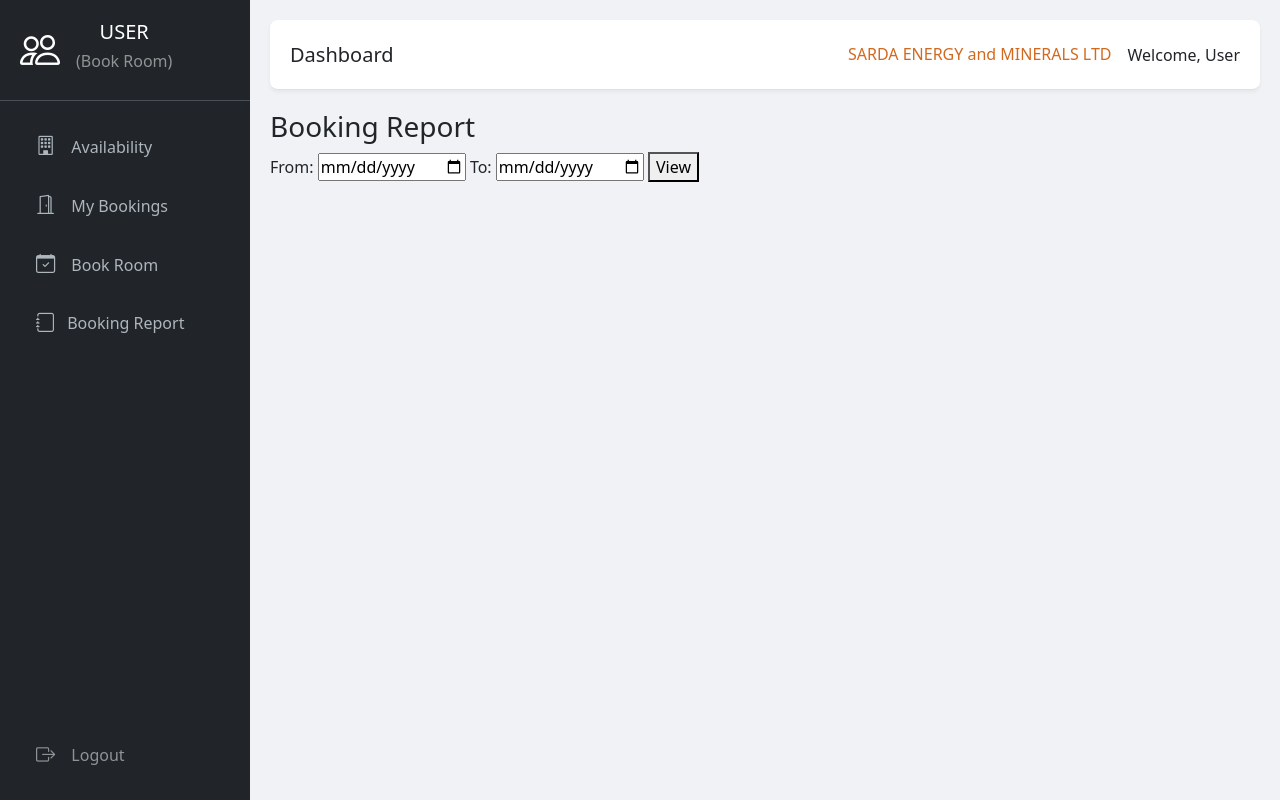
After one commit to successfulshreya/guesthouse_system, a PHP site: page /user/report.php in a window 1280 px wide. The commit adds this page. Run offline with PHP 8.4, Linux system fonts and the light colour scheme; the visitor is signed in with stand-in values (Sample User, id 1).

Commit message:
report feature added

```diff
--- a/user/availability.php
+++ b/user/availability.php
@@ -57,6 +57,10 @@ $gh_result = $conn->query("SELECT id, name FROM guesthouses ORDER BY name");
         </li>
         <li class="nav-item">
             <a href="book_room.php" class="nav-link"><i class="bi bi-calendar-check"></i> Book Room</a>
+        </li>
+        </li>
+           <li class="nav-item">
+              <a href="report.php" class="nav-link"><i class="bi bi-journal"></i>Booking Report</a>
         </li>
     </ul>
     <div class="p-3">
--- a/user/book_room.php
+++ b/user/book_room.php
@@ -174,6 +174,10 @@ if ($_SERVER['REQUEST_METHOD'] === 'POST') {
         <li class="nav-item">
             <a href="book_room.php" class="nav-link"><i class="bi bi-calendar-check"></i> Book Room</a>
         </li>
+        </li>
+           <li class="nav-item">
+             <a href="report.php" class="nav-link"><i class="bi bi-journal"></i>Booking Report</a>
+        </li>
     </ul>
     <div class="p-3">
         <a href="../logout.php" class="nav-link text-white-50"><i class="bi bi-box-arrow-right"></i> Logout</a>
--- a/user/dashboard.php
+++ b/user/dashboard.php
@@ -160,6 +160,9 @@ $result = $stmt->get_result();
         <li class="nav-item">
             <a href="book_room.php" class="nav-link"><i class="bi bi-calendar-check"></i> Book Room</a>
         </li>
+           <li class="nav-item">
+            <a href="report.php" class="nav-link"><i class="bi bi-journal"></i>Booking Report</a>
+        </li>
     </ul>
     <div class="p-3">
         <a href="../logout.php" class="nav-link text-white-50"><i class="bi bi-box-arrow-right"></i> Logout</a>
--- a/user/my_booking.php
+++ b/user/my_booking.php
@@ -157,6 +157,10 @@ $result = $stmt->get_result();
         <li class="nav-item">
             <a href="book_room.php" class="nav-link"><i class="bi bi-calendar-check"></i> Book Room</a>
         </li>
+        </li>
+           <li class="nav-item">
+             <a href="report.php" class="nav-link"><i class="bi bi-journal"></i>Booking Report</a>
+        </li>
     </ul>
     <div class="p-3">
         <a href="../logout.php" class="nav-link text-white-50"><i class="bi bi-box-arrow-right"></i> Logout</a>
--- /dev/null
+++ b/user/report.php
@@ -0,0 +1,173 @@
+<?php
+session_start();
+if (!isset($_SESSION['user_id']) || $_SESSION['role'] !== 'user') {
+    header("Location: ../index.php");
+    exit();
+}
+
+include '../db_connect.php';
+
+$user_id = $_SESSION['user_id'];
+$from = $_GET['from'] ?? '';
+$to = $_GET['to'] ?? '';
+$data = [];
+
+if ($from && $to) {
+    $sql = "SELECT b.*, r.room_id AS room_label
+            FROM bookings b
+            JOIN rooms r ON b.room_id = r.id
+            WHERE b.user_id = ?
+            AND b.checkin_date BETWEEN ? AND ?";
+
+    $stmt = $conn->prepare($sql);
+
+    if (!$stmt) {
+        die("SQL Prepare Failed: " . $conn->error);  // helpful debugging
+    }
+
+    $stmt->bind_param("iss", $user_id, $from, $to);
+    $stmt->execute();
+    $data = $stmt->get_result();
+}
+?>
+<!DOCTYPE html>
+<html>
+<head>
+    <title>Booking Report</title>
+    <link href="https://cdn.jsdelivr.net/npm/bootstrap@5.3.3/dist/css/bootstrap.min.css" rel="stylesheet">
+    <link href="https://cdnjs.cloudflare.com/ajax/libs/bootstrap-icons/1.10.5/font/bootstrap-icons.min.css" rel="stylesheet">
+    <style>
+        table, th, td {
+            border: 1px solid black;
+            border-collapse: collapse;
+        }
+        th, td {
+            padding: 8px;
+        }
+
+         body {
+            min-height: 100vh;
+            display: flex;
+            background-color: #f0f2f5; /* Light gray background for a modern feel */
+        }
+        .sidebar {
+            width: 250px; /* Slightly wider sidebar */
+            background: #212529; /* Darker background for more contrast */
+            color: #fff;
+            flex-shrink: 0;
+            transition: width 0.3s;
+        }
+        .sidebar-header {
+            padding: 20px;
+            text-align: center;
+            border-bottom: 1px solid #495057;
+        }
+        .sidebar .nav-link {
+            color: #adb5bd; /* Lighter gray text */
+            padding: 15px 20px;
+        }
+        .sidebar .nav-link.active {
+            background: #495057;
+            color: #fff;
+            border-left: 3px solid #0d6efd; /* Highlight active link */
+        }
+        .sidebar .nav-link:hover {
+            background: #343a40;
+            color: #fff;
+        }
+        .sidebar .nav-link i {
+            margin-right: 12px;
+            font-size: 1.2rem;
+        }
+        .main-content {
+            flex-grow: 1;
+            padding: 20px;
+        }
+           .topbar {
+            height: 70px;
+            background: #fff;
+            display: flex;
+            align-items: center;
+            justify-content: space-between;
+            padding: 0 20px;
+            border-bottom: 1px solid #e0e0e0;
+            margin-bottom: 20px;
+            border-radius: 8px; /* Rounded corners for the topbar */
+            box-shadow: 0 2px 4px rgba(0,0,0,0.05); /* Subtle shadow */
+        }
+    </style>
+</head>
+    <body>
+            <!-- Sidebar -->
+        <nav class="sidebar d-flex flex-column">
+            <div class="sidebar-header">
+                        <a href="#" class="d-flex align-items-center text-white text-decoration-none">
+                                    <i class="bi bi-people fs-1"></i>
+                                    <span class="fs-4 ms-3"><h5>USER<h6 class="text-white-50">(Book Room)</h6></h5></span>
+                        </a>
+            </div>
+            <ul class="nav nav-pills flex-column flex-grow-1 p-3">
+                        <li class="nav-item">
+                                    <a href="availability.php" class="nav-link"><i class="bi bi-building"></i> Availability</a>
+                        </li>
+                        <li class="nav-item">
+                                    <a href="my_booking.php" class="nav-link"><i class="bi bi-door-open"></i> My Bookings</a>
+                        </li>
+                        <li class="nav-item">
+                                    <a href="book_room.php" class="nav-link"><i class="bi bi-calendar-check"></i> Book Room</a>
+                        </li>
+                           <li class="nav-item">
+                                    <a href="report.php" class="nav-link"><i class="bi bi-journal"></i>Booking Report</a>
+                        </li>
+            </ul>
+            <div class="p-3">
+                        <a href="../logout.php" class="nav-link text-white-50"><i class="bi bi-box-arrow-right"></i> Logout</a>
+            </div>
+        </nav>
+
+        <!-- Main content area -->
+            <div class="main-content">
+            <div class="topbar">
+                        <h5 class="mb-0">Dashboard</h5>
+                        <div class="d-flex align-items-center">
+                                    <h6 class="mb-0 me-3" style="color:chocolate;">SARDA ENERGY and MINERALS LTD</h6>
+                                    <span>Welcome, User</span>
+                        </div>
+            </div>
+
+    <h3>Booking Report</h3>
+
+    <form method="get">
+        <label>From:</label>
+        <input type="date" name="from" required value="<?= htmlspecialchars($from) ?>">
+
+        <label>To:</label>
+        <input type="date" name="to" required value="<?= htmlspecialchars($to) ?>">
+
+        <button type="submit">View</button>
+    </form>
+
+    <?php if ($from && $to): ?>
+        <?php if ($data && $data->num_rows > 0): ?>
+            <table>
+                <tr>
+                    <th>Room</th>
+                    <th>Check-in</th>
+                    <th>Check-out</th>
+                    <th>Total Cost (Rs)</th>
+                </tr>
+                <?php while ($b = $data->fetch_assoc()): ?>
+                    <tr>
+                        <td><?= htmlspecialchars($b['room_label']) ?></td>
+                        <td><?= htmlspecialchars($b['checkin_date']) ?></td>
+                        <td><?= htmlspecialchars($b['checkout_date']) ?></td>
+                        <td>Rs <?= number_format($b['total_cost'], 2) ?></td>
+                    </tr>
+                <?php endwhile; ?>
+            </table>
+        <?php else: ?>
+            <p>No bookings found in this date range.</p>
+        <?php endif; ?>
+        <?php endif; ?>
+    </body>
+</html>
```
Also changed, not shown: includes/mail_config.php (+4 -4 lines), 1 other file.
